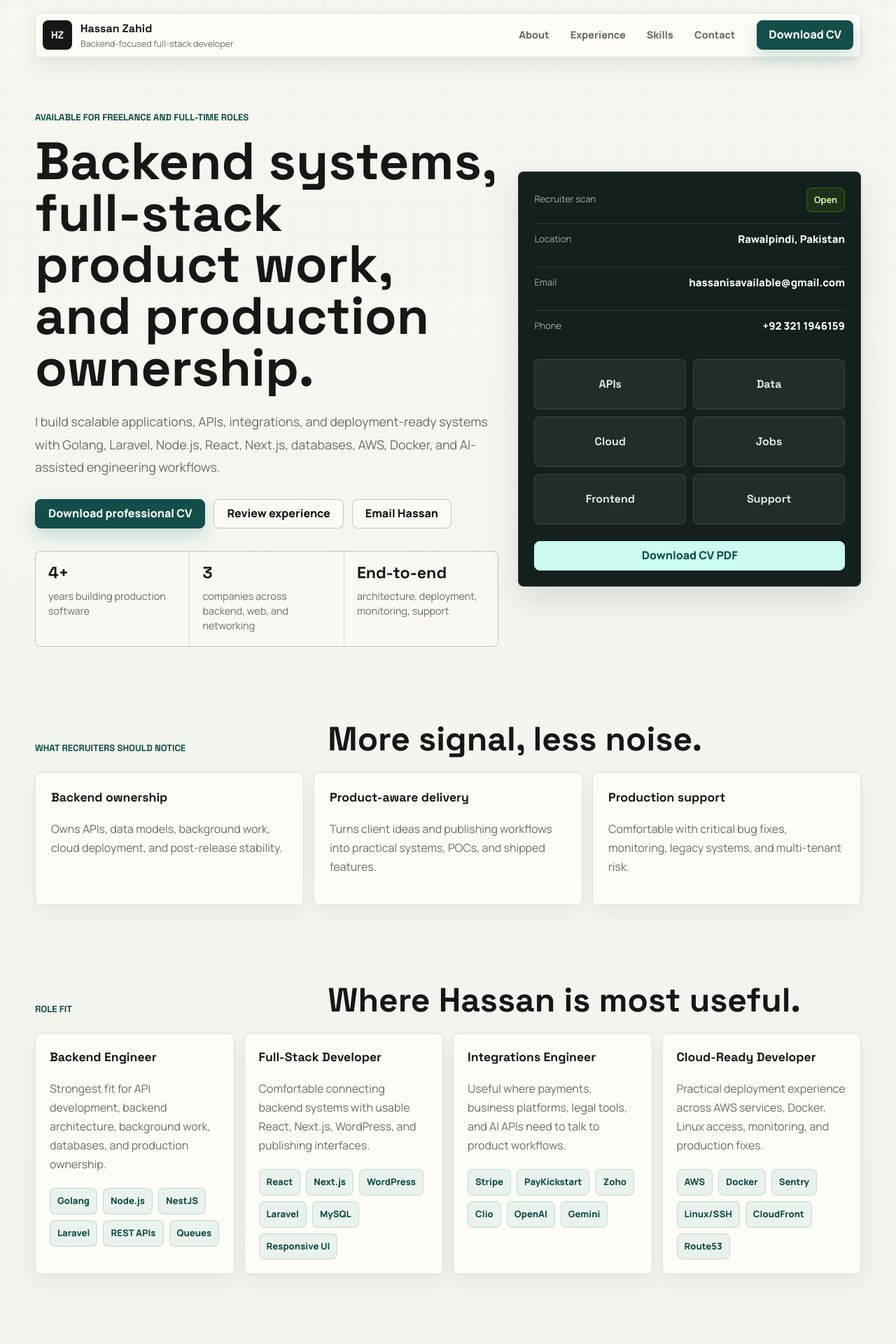
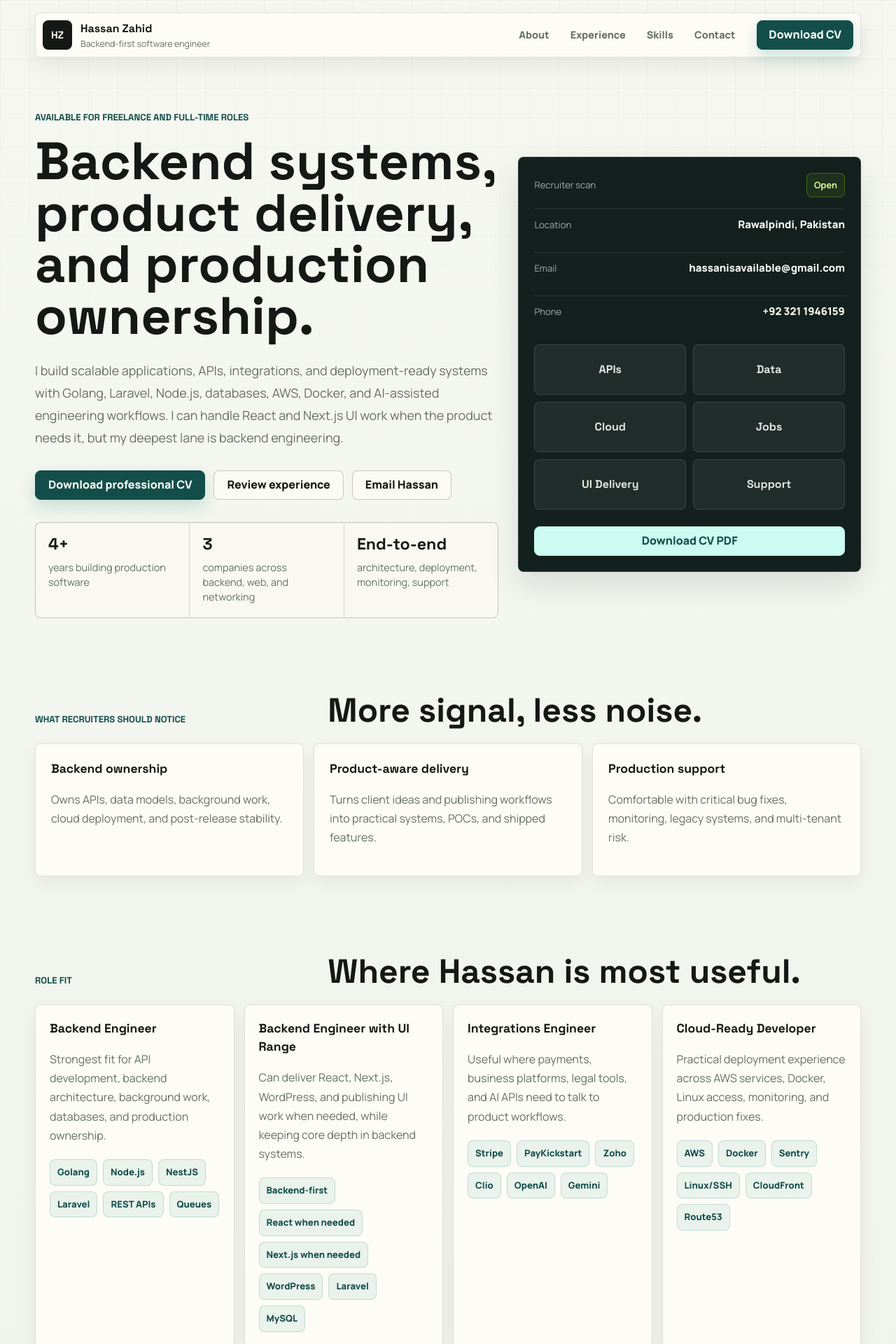
Before and after one commit to sudo-hassan-zahid/my-portfolio, a Next.js app: page / in a window 1280 px wide. Shown: the top 1920 px of the page at 70% size. Built offline with nearby package versions, Linux system fonts and the light colour scheme.

Commit message:
Clarify backend-first positioning

```diff
--- a/src/app/layout.tsx
+++ b/src/app/layout.tsx
@@ -13,18 +13,17 @@
 });
 
 export const metadata: Metadata = {
-  title: "Hassan Zahid | Backend-Focused Full-Stack Developer",
+  title: "Hassan Zahid | Backend-Focused Software Engineer",
   description:
-    "Recruiter-focused portfolio for Hassan Zahid, a backend-focused full-stack developer working across APIs, cloud infrastructure, integrations, databases, and production systems.",
+    "Recruiter-focused portfolio for Hassan Zahid, a backend-focused software engineer working across APIs, cloud infrastructure, integrations, databases, and production systems with practical UI delivery range.",
   authors: [{ name: "Hassan Zahid" }],
   keywords: [
     "Hassan Zahid",
     "Backend Engineer",
-    "Full-Stack Developer",
+    "Software Engineer",
     "Golang",
     "Laravel",
     "Node.js",
-    "React",
     "AWS",
   ],
 };
--- a/src/app/page.tsx
+++ b/src/app/page.tsx
@@ -43,10 +43,10 @@
     cues: ["Golang", "Node.js", "NestJS", "Laravel", "REST APIs", "Queues"],
   },
   {
-    title: "Full-Stack Developer",
+    title: "Backend Engineer with UI Range",
     detail:
-      "Comfortable connecting backend systems with usable React, Next.js, WordPress, and publishing interfaces.",
-    cues: ["React", "Next.js", "WordPress", "Laravel", "MySQL", "Responsive UI"],
+      "Can deliver React, Next.js, WordPress, and publishing UI work when needed, while keeping core depth in backend systems.",
+    cues: ["Backend-first", "React when needed", "Next.js when needed", "WordPress", "Laravel", "MySQL"],
   },
   {
     title: "Integrations Engineer",
@@ -71,7 +71,7 @@
     period: "Jan 2025 - Present",
     signal: "Current role",
     overview:
-      "Backend-focused full-stack work across multiple client projects, owning architecture, deployments, integrations, and production stability.",
+      "Backend-centered product engineering across multiple client projects, owning architecture, deployments, integrations, and production stability.",
     achievements: [
       "Built and maintained scalable applications using Golang, Node.js, NestJS, Laravel, React, and Next.js.",
       "Designed RESTful APIs and integrated third-party platforms including Stripe, PayKickstart, Zoho, Clio, OpenAI, and Gemini APIs.",
@@ -131,7 +131,7 @@
         skills: ["EPUB", "HTML", "XHTML", "CSS", "Kindle Previewer", "Ace by DAISY"],
       },
       {
-        title: "Frontend",
+        title: "UI Delivery",
         skills: ["Responsive UI", "Bootstrap", "jQuery", "Author websites"],
       },
       {
@@ -208,8 +208,8 @@
     skills: ["MySQL", "PostgreSQL", "MongoDB", "Redis", "Firebase", "Supabase"],
   },
   {
-    title: "Frontend & Web",
-    summary: "Enough frontend depth to ship usable products and collaborate cleanly.",
+    title: "UI Delivery & Web",
+    summary: "Practical UI delivery range for products that need backend work connected to usable interfaces.",
     skills: ["React", "Next.js", "JavaScript", "WordPress", "HTML", "XHTML", "CSS", "Bootstrap", "jQuery"],
   },
   {
@@ -261,7 +261,7 @@
 ];
 
 const recruiterSignals = [
-  "Backend engineer who can also ship React and Next.js interfaces.",
+  "Backend engineer who can deliver React and Next.js UI work when the project needs it.",
   "Has worked directly with production systems, cloud infrastructure, and multi-tenant legacy risk.",
   "Comfortable using AI tools as leverage while still owning architecture and code quality.",
   "Can discuss APIs, databases, deployment, integrations, and user-facing workflow details in one conversation.",
@@ -293,7 +293,7 @@
           <span className="brand-mark">HZ</span>
           <span>
             <strong>Hassan Zahid</strong>
-            <small>Backend-focused full-stack developer</small>
+            <small>Backend-first software engineer</small>
           </span>
         </a>
         <nav aria-label="Primary navigation">
@@ -311,11 +311,12 @@
       <section id="top" className="hero-section">
         <div className="hero-copy">
           <p className="eyebrow">Available for freelance and full-time roles</p>
-          <h1>Backend systems, full-stack product work, and production ownership.</h1>
+          <h1>Backend systems, product delivery, and production ownership.</h1>
           <p className="hero-lede">
             I build scalable applications, APIs, integrations, and deployment-ready systems
-            with Golang, Laravel, Node.js, React, Next.js, databases, AWS, Docker, and
-            AI-assisted engineering workflows.
+            with Golang, Laravel, Node.js, databases, AWS, Docker, and AI-assisted
+            engineering workflows. I can handle React and Next.js UI work when the product
+            needs it, but my deepest lane is backend engineering.
           </p>
           <div className="hero-actions" aria-label="Recruiter actions">
             <a className="primary-action" href={cvHref} download>
@@ -356,7 +357,7 @@
             <a href="tel:+923211946159">+92 321 1946159</a>
           </div>
           <div className="system-map" aria-label="Core engineering coverage">
-            {["APIs", "Data", "Cloud", "Jobs", "Frontend", "Support"].map((node) => (
+            {["APIs", "Data", "Cloud", "Jobs", "UI Delivery", "Support"].map((node) => (
               <span key={node}>{node}</span>
             ))}
           </div>
```
Also changed, not shown: 1 other file (tests, documents, lock files or other folders).
